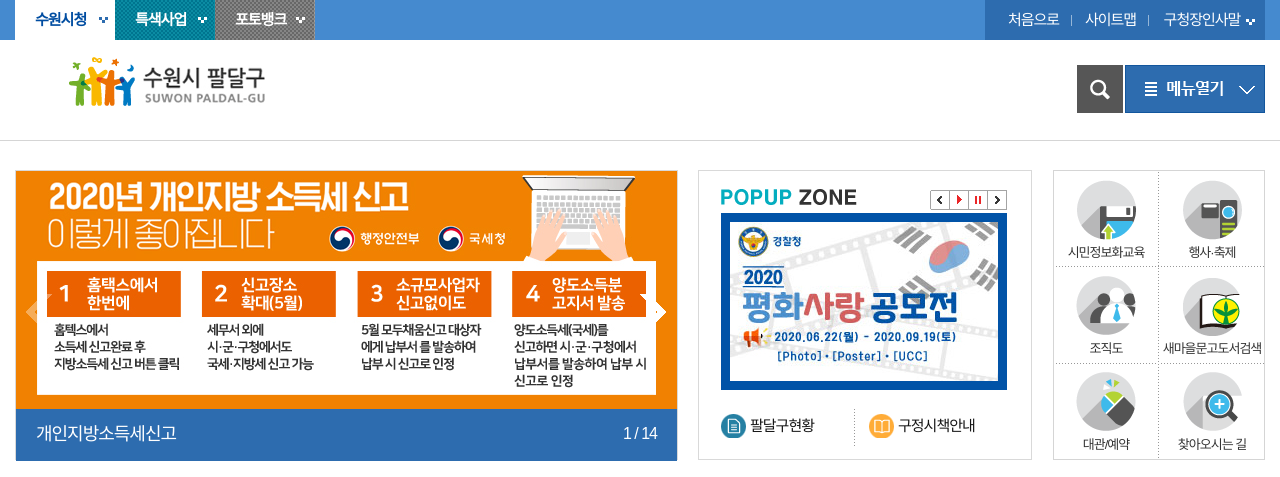
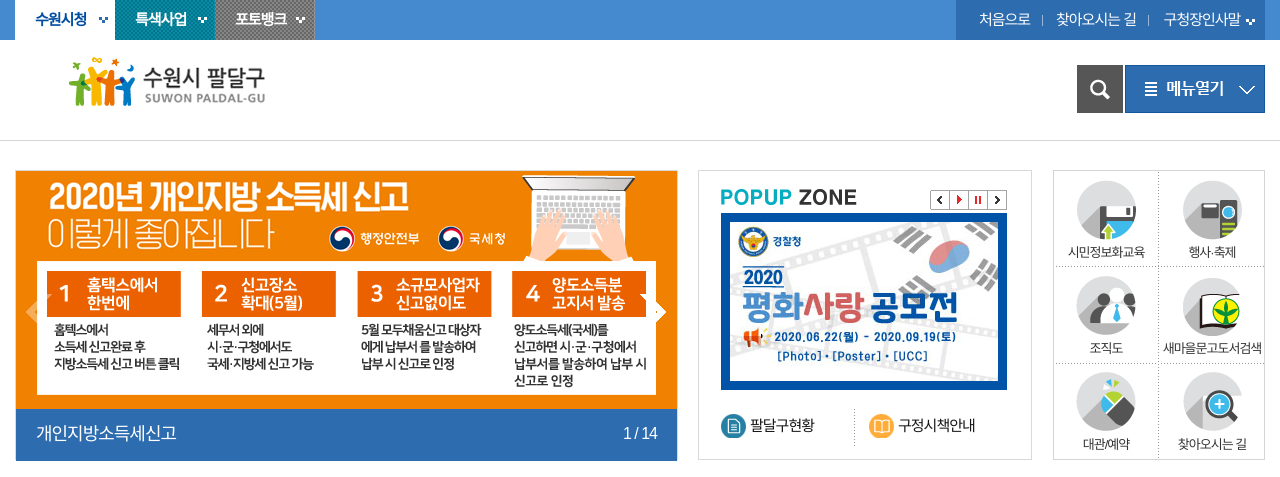
Before and after one commit to iamseohui/paldal, a plain HTML site: page index.html in a window 1280 px wide. Shown: the top 477 px of the page. Drawn offline with Linux system fonts and the light colour scheme; no server answers.

Commit message:
updated map

```diff
--- a/css/style.css
+++ b/css/style.css
@@ -26,7 +26,7 @@
 .header_top .gnb1 li a{color:#fff; font-size:15px}
 .header_top .gnb1 li:hover a{text-decoration:underline}
 .header_top .gnb1 li.gnb04{background:url(../images/global_bar.gif) no-repeat right}
-.header_top .gnb1 li.gnb05{background:url(../images/global_bar.gif) no-repeat right}
+.header_top .gnb1 li.gnb05{width:106px; background:url(../images/global_bar.gif) no-repeat right}
 .header_top .gnb1 li.gnb06{width:106px; background:url(../images/global_bar02.gif) no-repeat right 11px}
 
 /* nav */
--- a/index.html
+++ b/index.html
@@ -41,7 +41,7 @@
                     </ul>
 					<ul class="gnb1 fr">
 						<li class="gnb04"><a href="index.html" title="home">처음으로</a></li>
-						<li class="gnb05"><a href="#" title="site map">사이트맵</a></li>
+						<li class="gnb05"><a href="submain5.html" title="site map">찾아오시는 길</a></li>
 						<li class="gnb06"><a href="submain4.html" title="greeting">구청장인사말</a></li>
 					</ul>
                 </div>
@@ -49,9 +49,9 @@
             <div class="container">
                 <div class="nav">
 					<h1 class="fl"><a href="index.html" title="logo"><img src="images/paldal_logo.gif" alt="팔달구청 로고"/></a></h1>
-					<div class="weather fl">
+					<!-- <div class="weather fl">
 						<span class="ctemp"></span>
-					</div>
+					</div> -->
 					<ul class="fr">
 						<li class="searchBtn fl">
 							<a href="#" title="search button"><img src="images/search_btn.gif" alt="검색버튼"/></a>
```
Also changed, not shown: submain1.html (+3 -3 lines), submain2.html (+3 -3 lines), submain3.html (+3 -3 lines), submain4.html (+3 -3 lines), submain5.html (+3 -3 lines).
